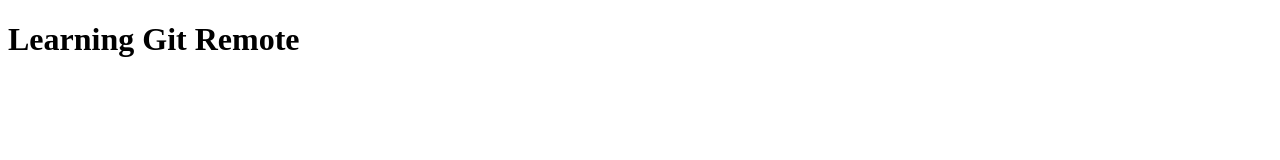
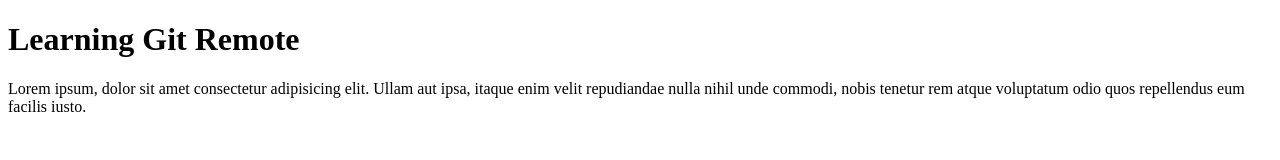
Before and after one commit to ycezz/git-test, a plain HTML site: page index.html in a window 1280 px wide. Drawn offline with Linux system fonts and the light colour scheme.

Commit message:
tambah paragraph

```diff
--- a/index.html
+++ b/index.html
@@ -7,5 +7,10 @@
   </head>
   <body>
     <h1>Learning Git Remote</h1>
+    <p>
+      Lorem ipsum, dolor sit amet consectetur adipisicing elit. Ullam aut ipsa,
+      itaque enim velit repudiandae nulla nihil unde commodi, nobis tenetur rem
+      atque voluptatum odio quos repellendus eum facilis iusto.
+    </p>
   </body>
 </html>
```
